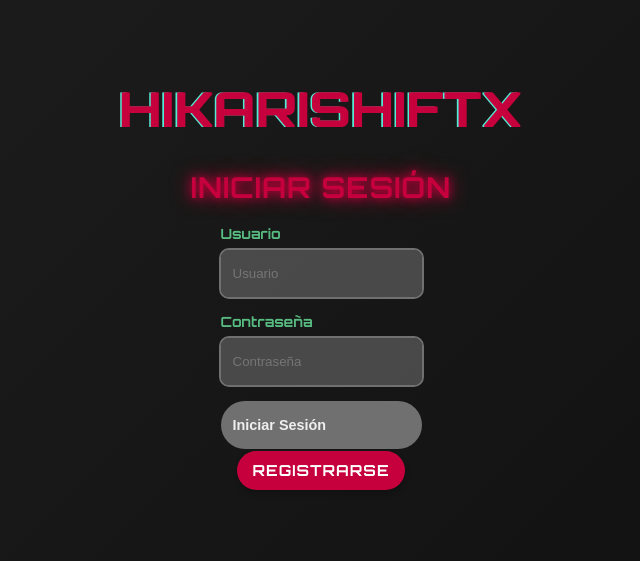
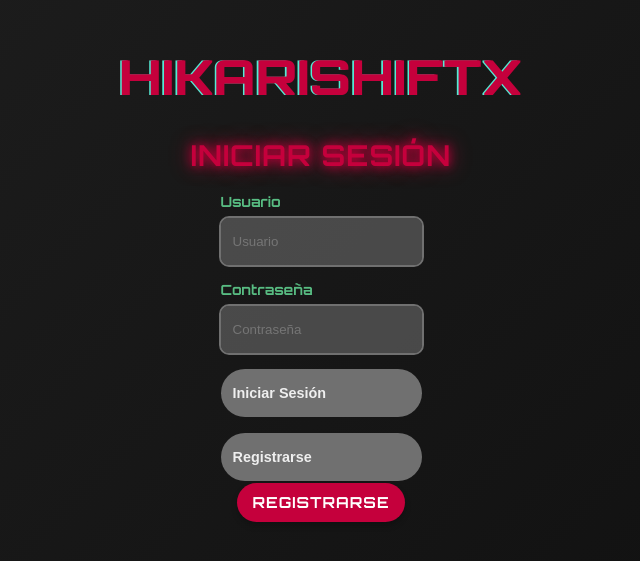
Before and after one commit to CesarGoto1/App, a React (Vite) app: page / in a window 1280 px wide. Shown: the part 115-676 px from the top of the page, without its empty margins (319-959 px from the left). Built offline with nearby package versions, Linux system fonts and the light colour scheme.

Commit message:
New Login

```diff
--- a/src/components/Login.css
+++ b/src/components/Login.css
@@ -42,7 +42,8 @@
     font-weight: 600;
   }
 
-  .form .submit {
+  .form .submit,
+  .form .switch {
     padding: 1rem 0.75rem;
     width: 100%;
     display: flex;
@@ -58,7 +59,8 @@
     font-size: 0.9rem;
   }
 
-  .form .submit:hover {
+  .form .submit:hover,
+  .form .switch:hover {
     background-color: var(--clr);
     color: var(--bg-dark);
   }
--- a/src/components/Login.jsx
+++ b/src/components/Login.jsx
@@ -1,9 +1,8 @@
-// Login.jsx
 import React, { useState } from 'react';
 import { motion } from 'framer-motion';
 import './Login.css';
 
-const Login = ({ onLoginSuccess }) => {
+const Login = ({ onLoginSuccess, onSwitchToRegister }) => {
   const [email, setEmail] = useState('');
   const [password, setPassword] = useState('');
 
@@ -19,7 +18,6 @@ const Login = ({ onLoginSuccess }) => {
     const data = await response.json();
 
     if (data.success) {
-      // Almacena el user_id en localStorage para que App.jsx lo recupere
       localStorage.setItem("userId", data.user_id);
       onLoginSuccess(data.user_id);
     } else {
@@ -76,6 +74,16 @@ const Login = ({ onLoginSuccess }) => {
         >
           Iniciar Sesión
         </motion.button>
+        <motion.button
+          type="button"
+          className="switch"
+          onClick={onSwitchToRegister}
+          whileHover={{ scale: 1.1 }}
+          whileTap={{ scale: 0.95 }}
+          transition={{ type: 'spring', stiffness: 300 }}
+        >
+          Registrarse
+        </motion.button>
       </motion.form>
     </motion.div>
   );
--- a/src/components/Register.css
+++ b/src/components/Register.css
@@ -42,7 +42,8 @@
     font-weight: 600;
   }
 
-  .form .submit {
+  .form .submit,
+  .form .switch {
     padding: 1rem 0.75rem;
     width: 100%;
     display: flex;
@@ -58,7 +59,8 @@
     font-size: 0.9rem;
   }
 
-  .form .submit:hover {
+  .form .submit:hover,
+  .form .switch:hover {
     background-color: var(--clr);
     color: var(--bg-dark);
   }
--- a/src/components/Register.jsx
+++ b/src/components/Register.jsx
@@ -2,7 +2,7 @@ import React, { useState } from 'react';
 import { motion } from 'framer-motion';
 import './Register.css';
 
-const Register = ({ onRegisterSuccess }) => {
+const Register = ({ onRegisterSuccess, onSwitchToLogin }) => {
   const [email, setEmail] = useState('');
   const [password, setPassword] = useState('');
 
@@ -73,6 +73,16 @@ const Register = ({ onRegisterSuccess }) => {
         >
           Registrarse
         </motion.button>
+        <motion.button
+          type="button"
+          className="switch"
+          onClick={onSwitchToLogin}
+          whileHover={{ scale: 1.1 }}
+          whileTap={{ scale: 0.95 }}
+          transition={{ type: 'spring', stiffness: 300 }}
+        >
+          Iniciar Sesión
+        </motion.button>
       </motion.form>
     </motion.div>
   );
```
